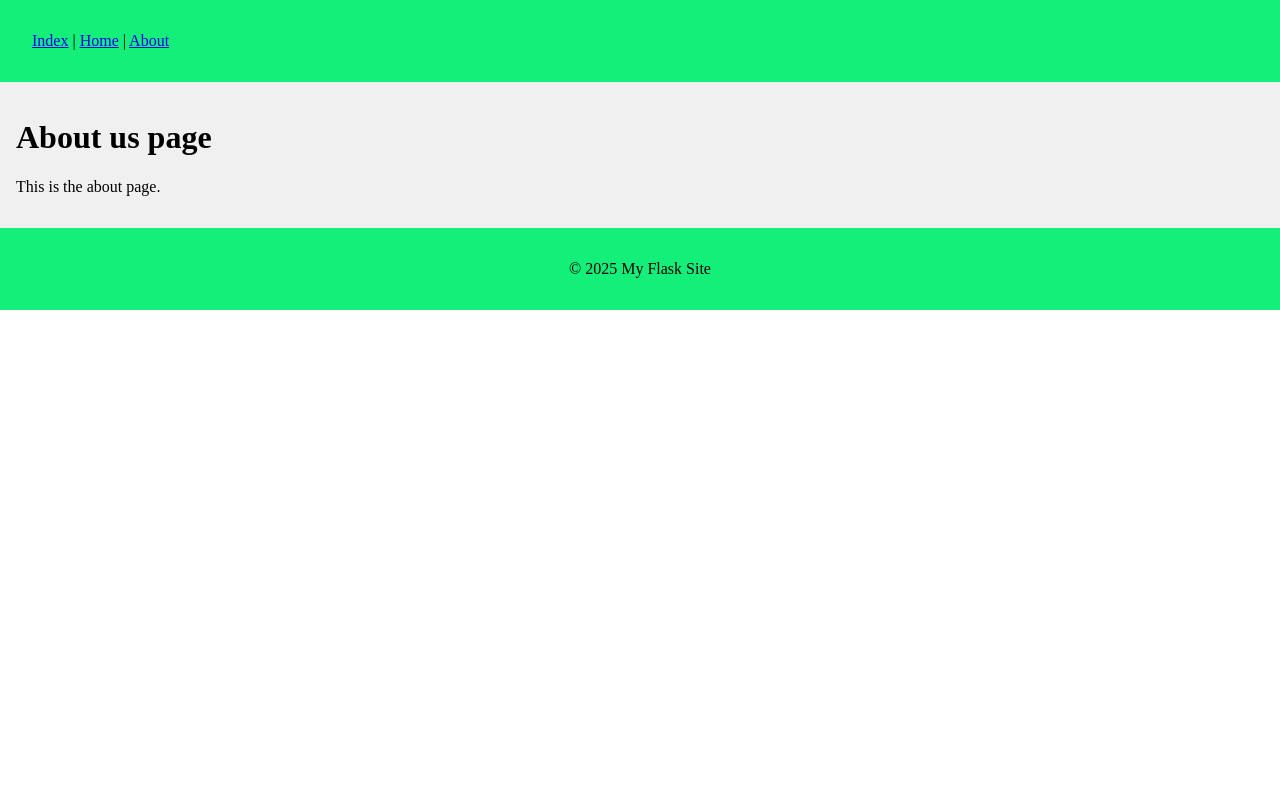
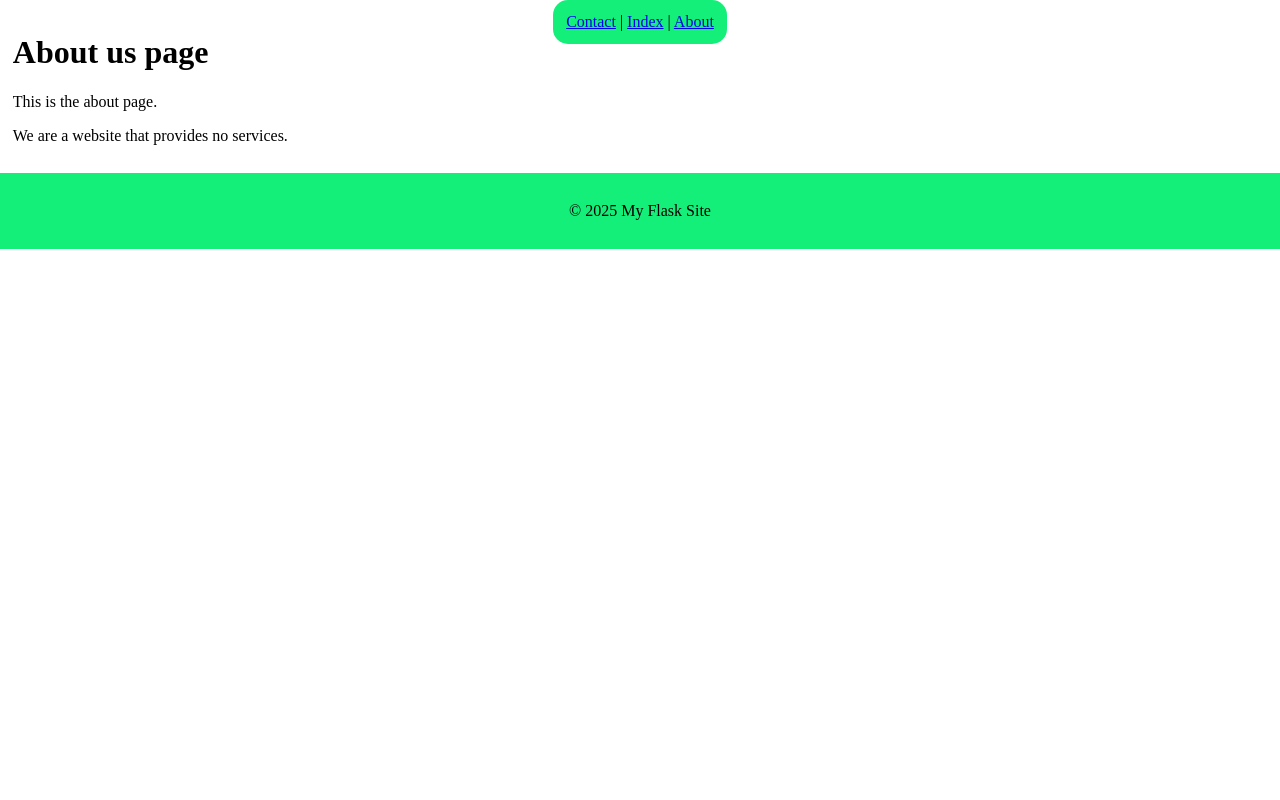
Before and after one commit to joelwassberg-ctrl/baseFlask, a Flask app: page /about in a window 1280 px wide. Run offline with Flask 3, Linux system fonts and the light colour scheme.

Commit message:
lagt till och ändrat till index, contact och about us. samt gjort lite css

```diff
--- a/app.py
+++ b/app.py
@@ -6,16 +6,16 @@ such as headers, footers, and navigation menus.
 app = Flask(__name__)
 
 @app.route('/')
-def base():
-    return render_template('base.html')
+def index():
+    return render_template('index.html')
 
 @app.route('/about')
 def about():
     return render_template('about.html')
 
-@app.route('/home')
-def home():
-    return render_template('home.html')
+@app.route('/contact')
+def contact():
+    return render_template('contact.html')
 
 if __name__ == '__main__':
     app.run(debug=True, host='0.0.0.0')
--- a/static/style.css
+++ b/static/style.css
@@ -2,20 +2,27 @@ html, body {
     margin: 0;
     padding: 0;
     box-sizing: border-box;
+    height: 100%;
 }
 nav {
-    margin: 0;
+    position: fixed;
+    top:0;
+    left:0;
+    right:0;
     background-color: #13ef79;
-    padding: 2rem;
+    padding: 1%;
+    width: fit-content;
+    margin:auto;
+    border-radius: 15px;
 }
 main {
-    padding: 1rem;
-    background-color: #f0f0f0;
+    padding: 1%;
 }
 footer {
     display: flex;
+    margin-top: auto;
     justify-content: center;
     align-items: center;
-    padding: 1rem;
+    padding: 1%;
     background-color: #13ef79;
 }
--- a/templates/about.html
+++ b/templates/about.html
@@ -3,4 +3,5 @@
 {% block content %}
     <h1>About us page</h1>
     <p>This is the about page.</p>
+    <p>We are a website that provides no services.</p>
 {% endblock %}
--- a/templates/base.html
+++ b/templates/base.html
@@ -12,8 +12,8 @@
   <body>
     <header>
       <nav>
+        <a href="/contact">Contact</a> |
         <a href="/">Index</a> |
-        <a href="/home">Home</a> |
         <a href="/about">About</a>
       </nav>
     </header>
--- a/templates/home.html
+++ /dev/null
@@ -1 +0,0 @@
-{% extends 'base.html' %}
--- /dev/null
+++ b/templates/index.html
@@ -0,0 +1,6 @@
+{% extends 'base.html' %}
+{% block title %}Home{% endblock %}
+{% block content %}
+    <h1>Welcome to our site</h1>
+    <p>This is the home page.</p>
+{% endblock %}
```
Also changed, not shown: templates/contact.html (added, +10 -0 lines).
